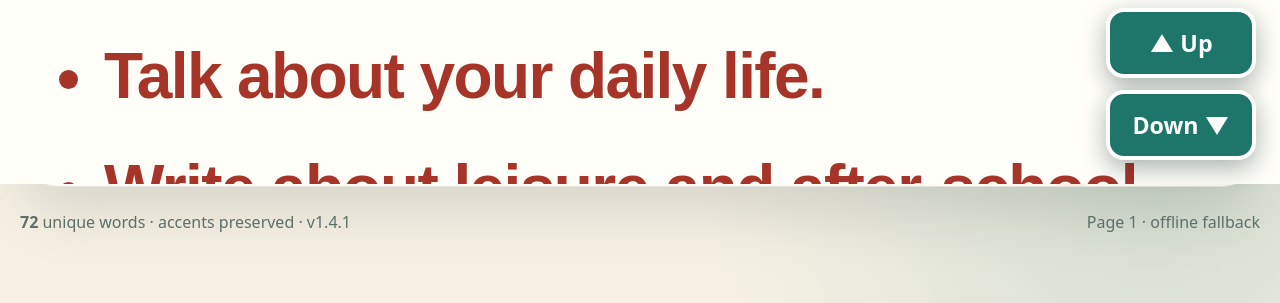
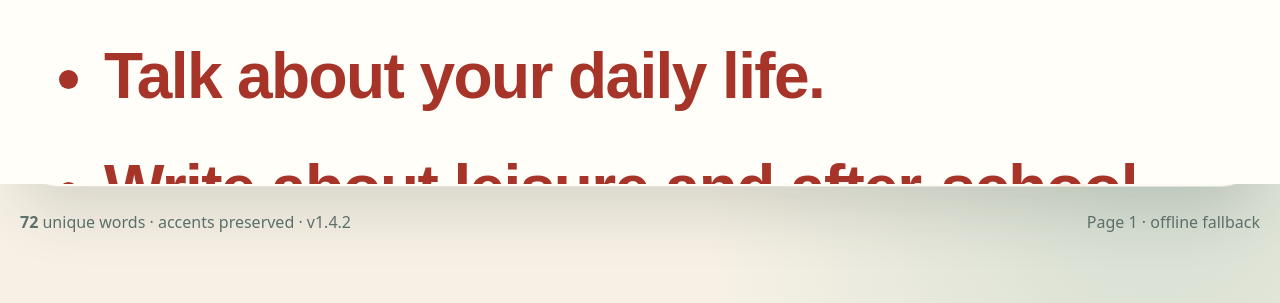
Before and after one commit to esemmelman/spanish001, a plain HTML site: page index.html in a window 1280 px wide. Both pictures are taken after a click on the button "Page". Shown: the part 616-919 px from the top of the page. Drawn offline with Linux system fonts and the light colour scheme; no server answers.

Commit message:
Use dedicated page reader scrollbar

```diff
--- a/index.html
+++ b/index.html
@@ -143,18 +143,17 @@
     .result-message { margin: 24px 0 0; color: var(--teal); font-family: Georgia, "Times New Roman", serif; font-size: clamp(2.2rem, 5vw, 4.5rem); font-weight: 700; }
     .quiz-result.fail .result-message { color: var(--coral-dark); }
 
-    .page-reader { position: fixed; inset: 0; width: 100vw; max-width: none; height: 100vh; height: 100dvh; max-height: none; overflow-x: hidden; overflow-y: scroll; scrollbar-gutter: stable; margin: 0; padding: 0; border: 0; border-radius: 0; color: #101714; background: #fffef9; }
-    .page-reader::-webkit-scrollbar { width: 18px; }
-    .page-reader::-webkit-scrollbar-track { background: #e8e2d7; }
-    .page-reader::-webkit-scrollbar-thumb { border: 3px solid #e8e2d7; border-radius: 99px; background: var(--teal); }
+    .page-reader { position: fixed; inset: 0; width: 100vw; max-width: none; height: 100vh; height: 100dvh; max-height: none; overflow: hidden; margin: 0; padding: 0; border: 0; border-radius: 0; color: #101714; background: #fffef9; }
+    .page-reader[open] { display: flex; flex-direction: column; }
     .page-reader::backdrop { background: rgba(10,28,25,.72); }
     .reader-header { position: sticky; z-index: 2; top: 0; display: flex; align-items: center; justify-content: space-between; gap: 20px; padding: 20px 28px; color: white; background: var(--teal); }
     .reader-heading { margin: 0; font-size: clamp(2rem, 5vw, 3.4rem); }
     .reader-close { min-width: 120px; padding: 13px 20px; border: 3px solid white; border-radius: 14px; color: white; background: transparent; font: inherit; font-size: 1.35rem; font-weight: 900; cursor: pointer; }
     .reader-close:hover { color: var(--ink); background: white; }
-    .reader-scroll-tools { position: fixed; z-index: 4; right: 24px; bottom: 24px; display: grid; gap: 12px; }
-    .reader-scroll-button { min-width: 150px; min-height: 70px; padding: 12px 20px; border: 4px solid white; border-radius: 18px; color: white; background: var(--teal); box-shadow: 0 8px 24px rgba(12,40,35,.35); font: inherit; font-size: 1.45rem; font-weight: 900; cursor: pointer; }
-    .reader-scroll-button:hover { background: #155f54; }
+    .reader-scroll-region { flex: 1 1 auto; min-height: 0; overflow-x: hidden; overflow-y: scroll; scrollbar-width: auto; scrollbar-color: var(--teal) #e8e2d7; overscroll-behavior: contain; -webkit-overflow-scrolling: touch; }
+    .reader-scroll-region::-webkit-scrollbar { width: 24px; }
+    .reader-scroll-region::-webkit-scrollbar-track { background: #e8e2d7; }
+    .reader-scroll-region::-webkit-scrollbar-thumb { min-height: 70px; border: 4px solid #e8e2d7; border-radius: 99px; background: var(--teal); }
     .reader-content { min-width: 0; overflow-x: hidden; padding: clamp(28px, 5vw, 64px); font-size: clamp(1.85rem, 3vw, 2.45rem); line-height: 1.55; }
     .reader-content h2 { margin: 1.4em 0 .45em; color: #9d3328; font-size: 1.65em; line-height: 1.1; }
     .reader-content h2:first-child { margin-top: 0; }
@@ -209,8 +208,6 @@
       footer { display: block; line-height: 1.7; }
       .reader-header { padding: 15px 18px; }
       .reader-close { min-width: 90px; padding: 10px 14px; }
-      .reader-scroll-tools { right: 14px; bottom: 14px; }
-      .reader-scroll-button { min-width: 125px; min-height: 62px; font-size: 1.25rem; }
       .reader-content { padding: 26px 20px 44px; }
       .conjugation-grid tbody tr { display: block; }
       .conjugation-grid td { display: block; width: 100%; }
@@ -303,15 +300,13 @@
         <h1 class="reader-heading" id="readerHeading">Page 1</h1>
         <button class="reader-close" id="readerClose" type="button">Close</button>
       </header>
-      <article class="reader-content" id="readerContent"></article>
-      <nav class="reader-scroll-tools" aria-label="Page scrolling">
-        <button class="reader-scroll-button" id="readerUp" type="button" aria-label="Scroll up">▲ Up</button>
-        <button class="reader-scroll-button" id="readerDown" type="button" aria-label="Scroll down">Down ▼</button>
-      </nav>
+      <div class="reader-scroll-region" id="readerScrollRegion" tabindex="0" aria-label="Scrollable page text">
+        <article class="reader-content" id="readerContent"></article>
+      </div>
     </dialog>
 
     <footer>
-      <span><strong id="wordTotal">72</strong> unique words · accents preserved · v1.4.1</span>
+      <span><strong id="wordTotal">72</strong> unique words · accents preserved · v1.4.2</span>
       <span id="dataStatus">Loading Page 1 from Supabase…</span>
     </footer>
   </div>
@@ -753,7 +748,7 @@
       const pageNumber = Number($("#pageSelect").value);
       $("#readerHeading").textContent = `Page ${pageNumber}`;
       $("#readerContent").innerHTML = readingPages[pageNumber] || "<h2>Page unavailable</h2><p>No large-print page has been prepared for this page number.</p>";
-      $("#pageReader").scrollTop = 0;
+      $("#readerScrollRegion").scrollTop = 0;
     }
 
     function openReadingPage() {
@@ -761,7 +756,7 @@
       $("#pageReaderButton").classList.add("active");
       const reader = $("#pageReader");
       reader.showModal();
-      window.requestAnimationFrame(() => reader.scrollTo({ top: 0, left: 0, behavior: "instant" }));
+      window.requestAnimationFrame(() => $("#readerScrollRegion").scrollTo({ top: 0, left: 0, behavior: "instant" }));
     }
 
     function renderCard() {
@@ -904,8 +899,6 @@
     quizButton.addEventListener("click", () => setMode("quiz"));
     $("#pageReaderButton").addEventListener("click", openReadingPage);
     $("#readerClose").addEventListener("click", () => $("#pageReader").close());
-    $("#readerUp").addEventListener("click", () => $("#pageReader").scrollBy({ top: -window.innerHeight * .75, behavior: "smooth" }));
-    $("#readerDown").addEventListener("click", () => $("#pageReader").scrollBy({ top: window.innerHeight * .75, behavior: "smooth" }));
     $("#pageReader").addEventListener("close", () => $("#pageReaderButton").classList.remove("active"));
     $("#pageReader").addEventListener("click", event => {
       if (event.target === event.currentTarget) event.currentTarget.close();
```
